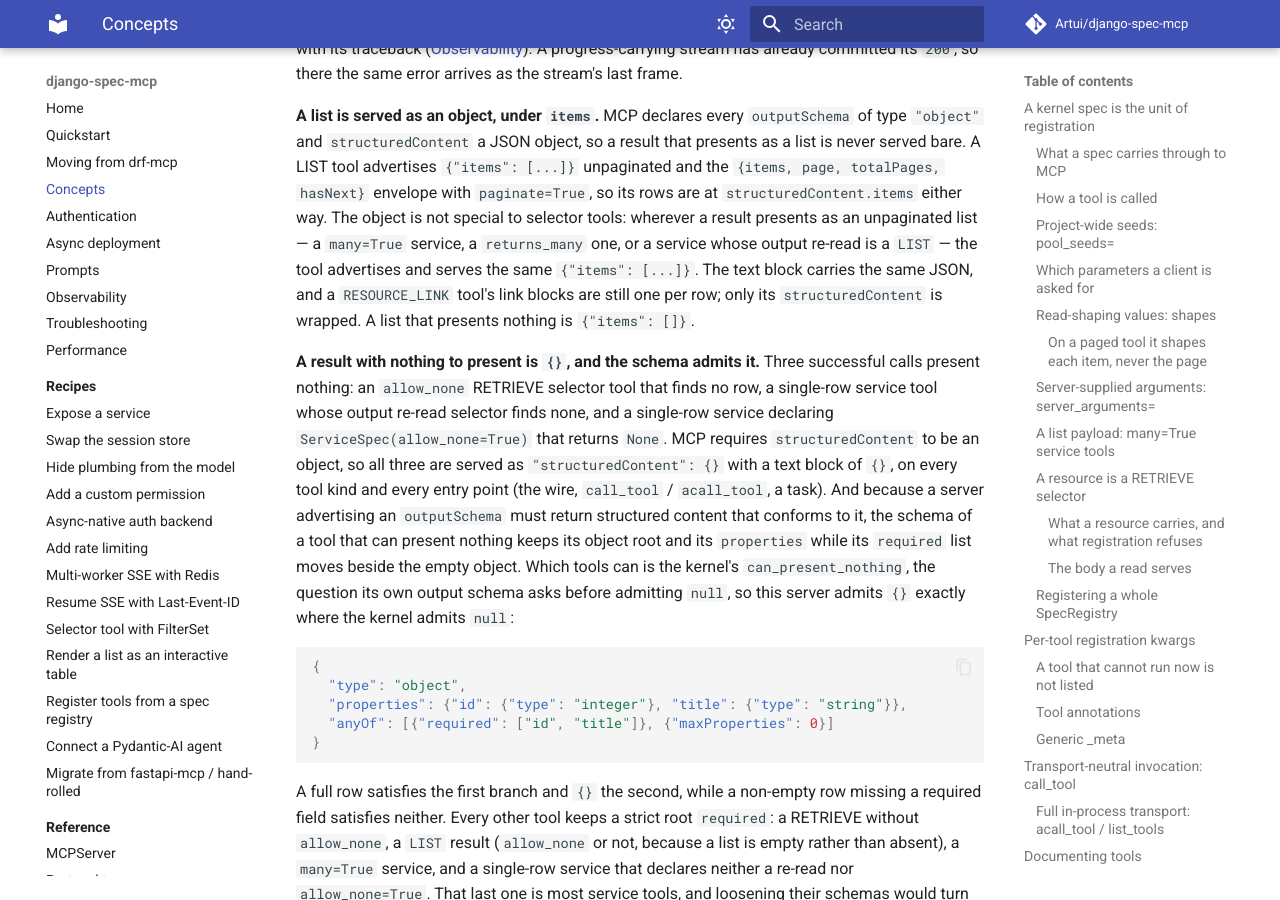
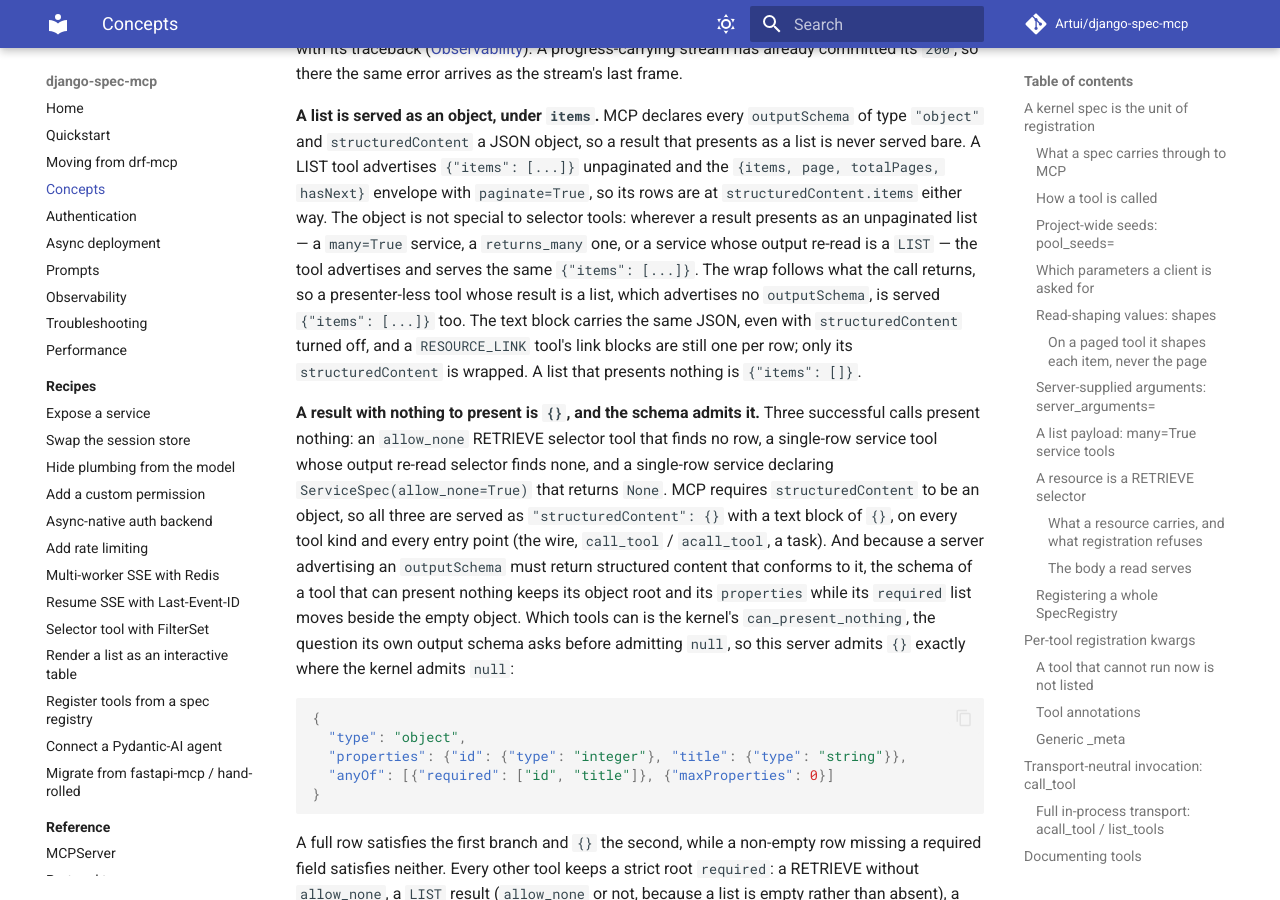
Before and after one commit to Artui/django-spec-mcp, an MkDocs documentation site: the page built from docs/concepts.md, in a window 1280 px wide and 900 px high, scrolled down 49516 px. Built offline with MkDocs 1.6.1 and Material for MkDocs 9.7.7, drawn with Linux system fonts in a browser that asks for light colours; comment, search, counter and statistics services are not loaded.

Commit message:
Pin the wrapped text block with structured content off; name every tool the wrap reaches
The CHANGELOG and concepts page now say the wrap follows what the call
returns, so a presenter-less tool returning a list changes too. Docstrings
cite the test that holds each claim, and the invalidation test double uses
the shape the server now sends.

Co-Authored-By: Claude Opus 5.5 <noreply@anthropic.com>

```diff
--- a/docs/concepts.md
+++ b/docs/concepts.md
@@ -2281,10 +2281,12 @@ envelope with `paginate=True`, so its rows are at `structuredContent.items`
 either way. The object is not special to selector tools: wherever a result
 presents as an unpaginated list — a `many=True` service, a `returns_many` one,
 or a service whose output re-read is a `LIST` — the tool advertises and serves
-the same `{"items": [...]}`. The text block carries the same JSON, and a
-`RESOURCE_LINK` tool's link blocks are still one per row; only its
-`structuredContent` is wrapped. A list that presents nothing is
-`{"items": []}`.
+the same `{"items": [...]}`. The wrap follows what the call returns, so a
+presenter-less tool whose result is a list, which advertises no `outputSchema`,
+is served `{"items": [...]}` too. The text block carries the same JSON, even
+with `structuredContent` turned off, and a `RESOURCE_LINK` tool's link blocks
+are still one per row; only its `structuredContent` is wrapped. A list that
+presents nothing is `{"items": []}`.
 
 **A result with nothing to present is `{}`, and the schema admits it.** Three
 successful calls present nothing: an `allow_none` RETRIEVE selector tool that
```
Also changed, not shown: CHANGELOG.md (+5 -2 lines), 5 other files.
